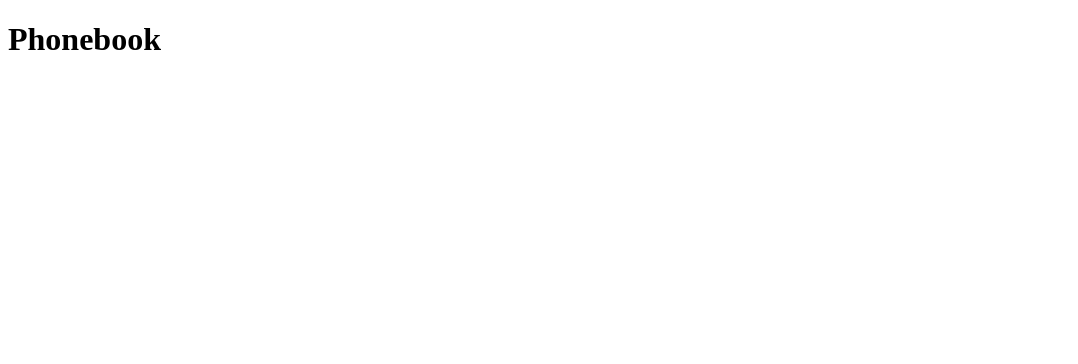
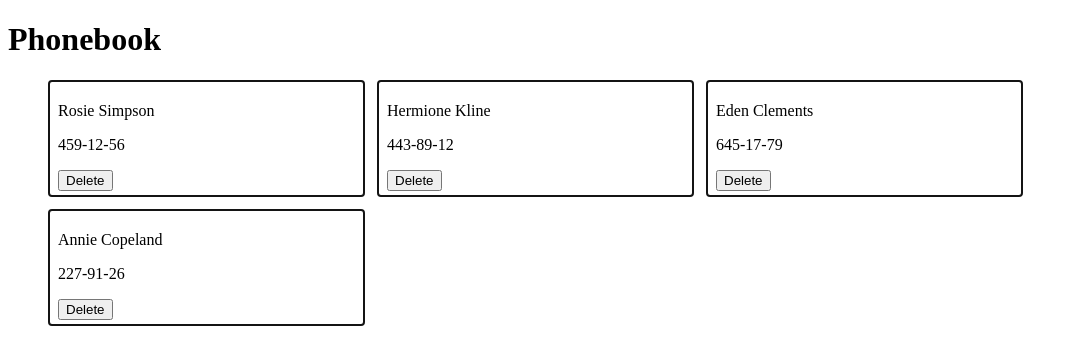
Before and after one commit to viowl/react-hw-3, a React (Vite) app: page / in a window 1280 px wide. Shown: the top 364 px of the page, without its empty margins (0-1078 px from the left). Built offline with nearby package versions, Linux system fonts and the light colour scheme.

Commit message:
add map on contactList

```diff
--- a/src/component/App/App.jsx
+++ b/src/component/App/App.jsx
@@ -1,14 +1,16 @@
 import ContactForm from "../ContactForm/ContactForm.jsx";
 import SearchBox from "../SearchBox/SearchBox.jsx";
 import ContactList from "../ContactList/ContactList.jsx";
+import contact from "../../../contact.json";
 
 export default function App() {
+  const contactList = contact;
   return (
     <div>
       <h1>Phonebook</h1>
       <ContactForm />
       <SearchBox />
-      <ContactList />
+      <ContactList contactList={contactList} />
     </div>
   );
 }
--- a/src/component/Contact/Contact.jsx
+++ b/src/component/Contact/Contact.jsx
@@ -0,0 +1,12 @@
+export default function Contact({ name, number }) {
+  return (
+    <>
+      <div>
+        <p>{name}</p>
+        <p>{number}</p>
+      </div>
+
+      <button>Delete</button>
+    </>
+  );
+}
--- a/src/component/ContactList/ContactList.jsx
+++ b/src/component/ContactList/ContactList.jsx
@@ -1 +1,14 @@
-export default function ContactList() {}
+import Contact from "../Contact/Contact.jsx";
+import css from "../ContactList/ContactList.module.css";
+
+export default function ContactList({ contactList }) {
+  return (
+    <ul className={css.list}>
+      {contactList.map((contact) => (
+        <li className={css.listItem} key={contact.id}>
+          <Contact name={contact.name} number={contact.number} />
+        </li>
+      ))}
+    </ul>
+  );
+}
--- a/src/component/ContactList/ContactList.module.css
+++ b/src/component/ContactList/ContactList.module.css
@@ -0,0 +1,13 @@
+.list {
+  list-style: none;
+  display: flex;
+  flex-wrap: wrap;
+  gap: 12px;
+}
+
+.listItem {
+  width: calc((100% - 36px) / 4);
+  border: 2px solid #141414;
+  border-radius: 4px;
+  padding: 4px 8px;
+}
```
